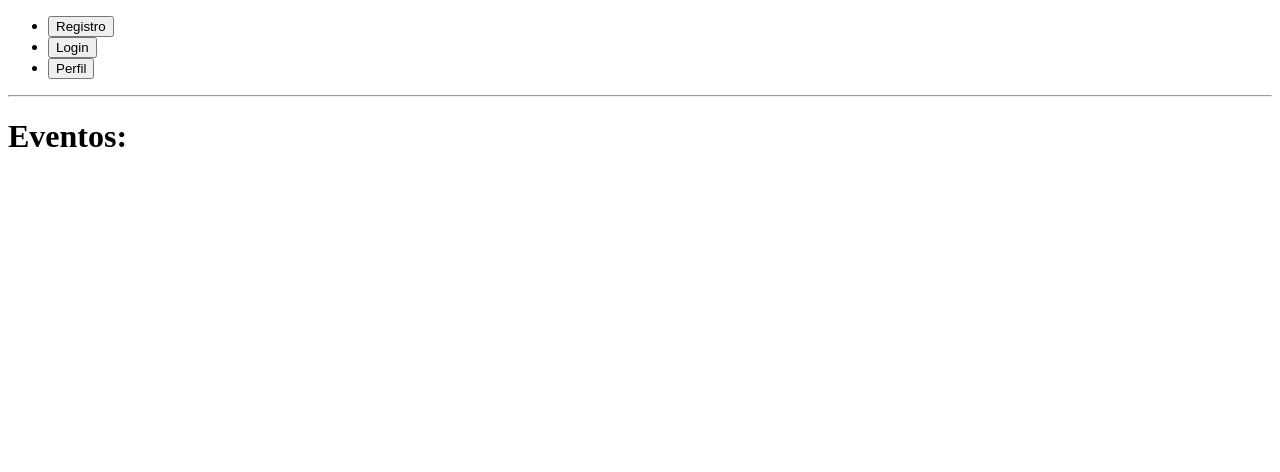
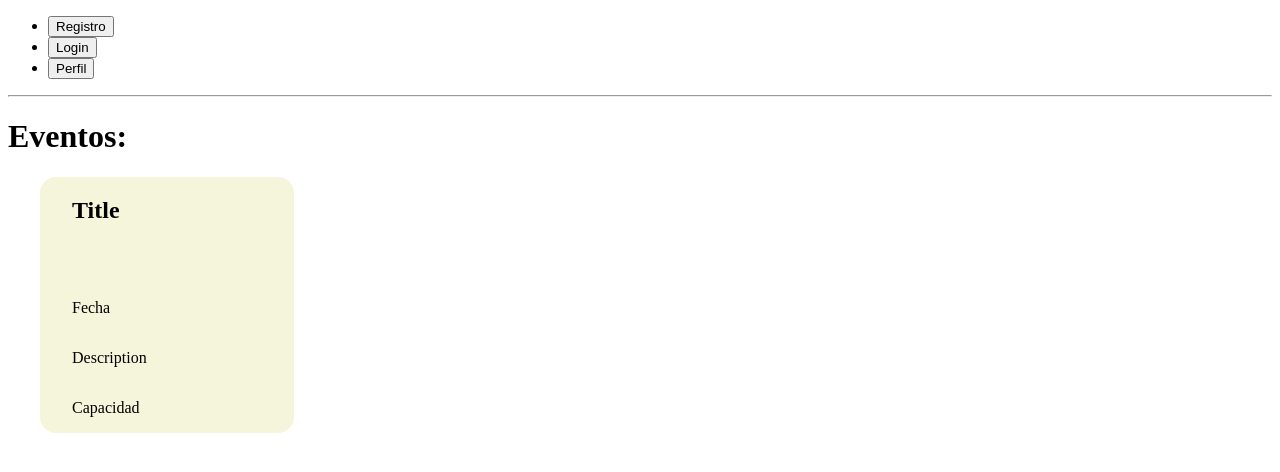
Before and after one commit to JoelRazuri/Gestion-de-Eventos-Angular, an Angular app: page /home in a window 1280 px wide. Shown: the top 472 px of the page. Built offline with nearby package versions, Linux system fonts and the light colour scheme.

Commit message:
create card for events

```diff
--- a/src/app/pages/home/home.component.css
+++ b/src/app/pages/home/home.component.css
@@ -0,0 +1,20 @@
+.card {
+    display: flex;
+    flex-direction: column;
+    width: 15%;
+    height: 20vmax;
+    border-radius: 1em;
+    padding: 0em 2em;
+    margin-left: 2em;
+    background-color: beige;
+}
+
+.content-img-title {
+    display: flex;
+    height: 50%;
+}
+
+.content-info {
+    display: flex;
+    flex-direction: column;
+}
--- a/src/app/pages/home/home.component.html
+++ b/src/app/pages/home/home.component.html
@@ -5,3 +5,15 @@
 </ul>
 <hr />
 <h1>Eventos:</h1>
+
+<div class="card">
+  <div class="content-img-title">
+    <img src="" alt="">
+    <h2>Title</h2>
+  </div>
+  <div class="content-info">
+    <p>Fecha</p>
+    <p>Description</p>
+    <p>Capacidad</p>
+  </div>
+</div>
```
